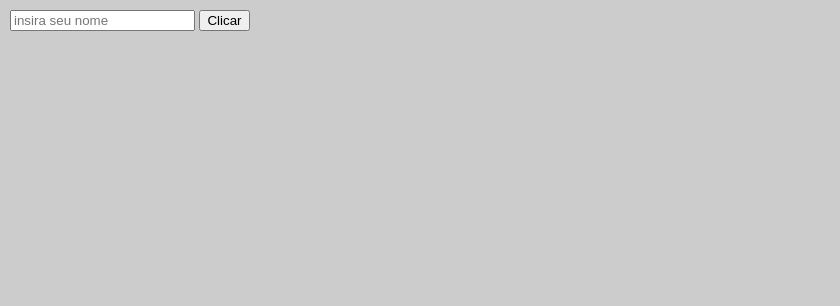
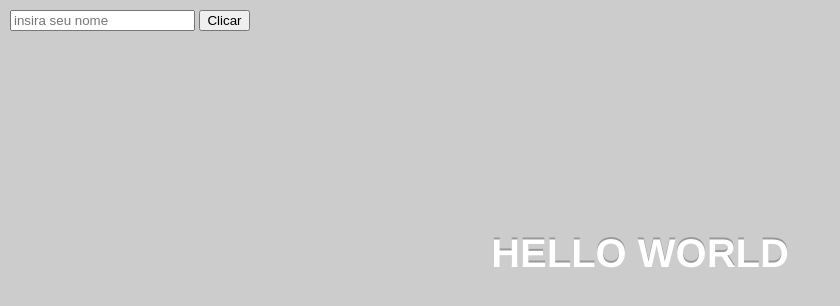
Before and after one commit to PedroVicr/App01, a website: page www/index.html in a window 1280 px wide. Shown: the whole page, without its empty margins (0-840 px from the left). Drawn offline with Linux system fonts and the light colour scheme.

Commit message:
inseri um HELLO WORLD

```diff
--- a/www/index.html
+++ b/www/index.html
@@ -19,5 +19,6 @@
     <input type="text" placeholder="insira seu nome" id="vlNome">
     <input type="button" value="Clicar" onclick="capitarNome()">
     <h1 id="nmuser"></h1>
+    <h1>HELLO WORLD</h1>
 </body>
 </html>
```
